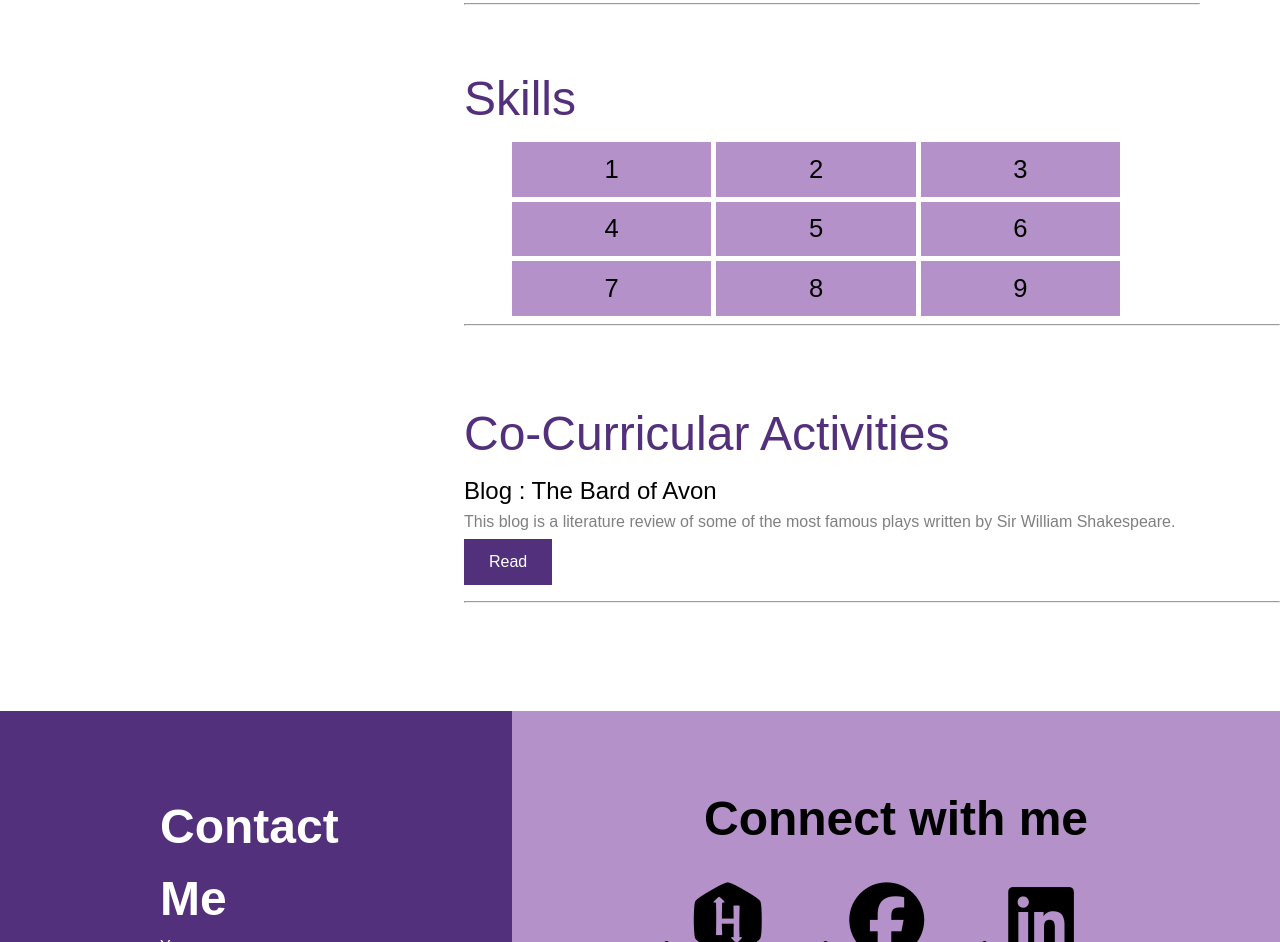
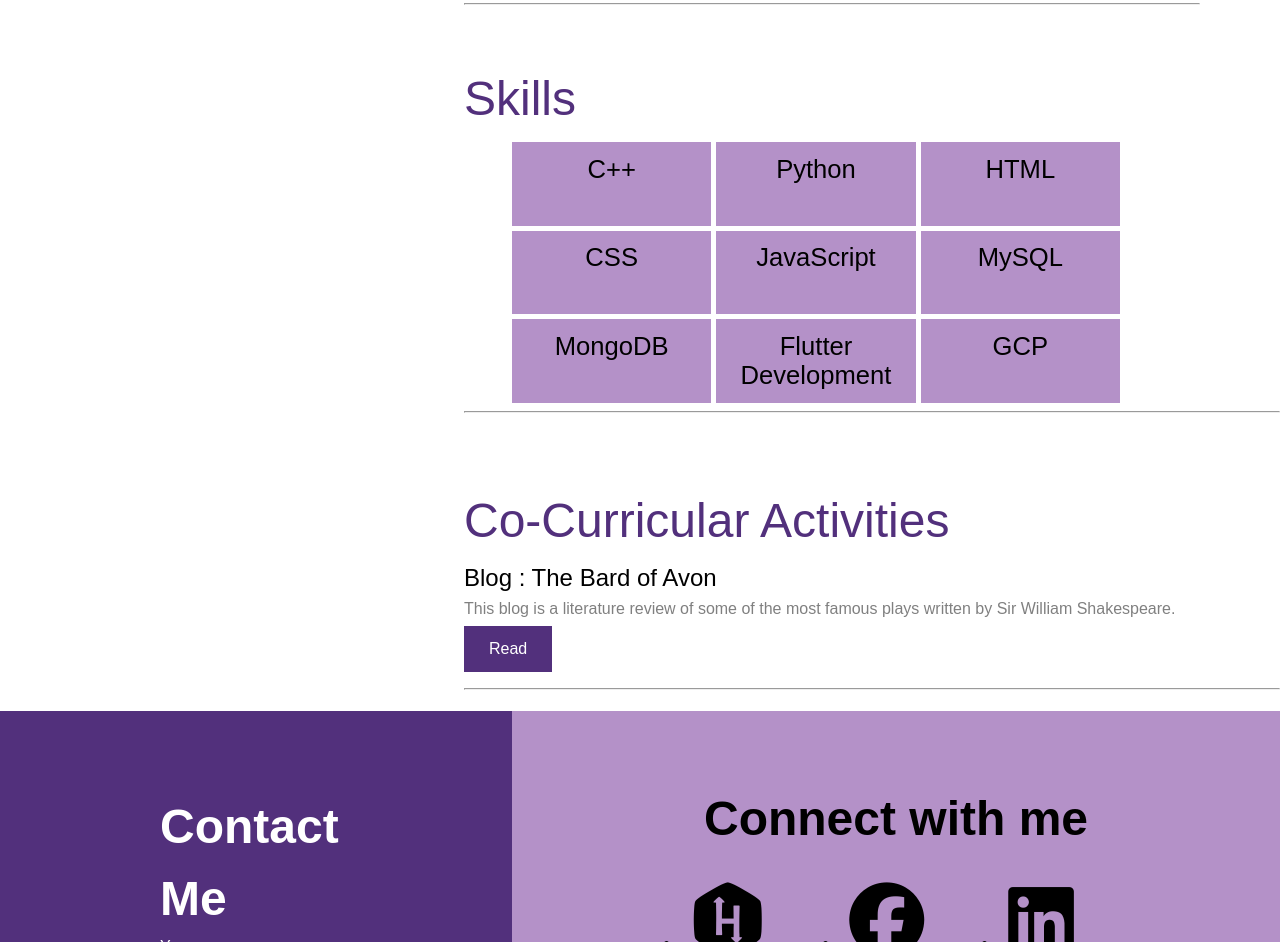
Before and after one commit to tanivy/myporfolio, a plain HTML site: page index.html in a window 1280 px wide. Shown: the part 3977-4919 px from the top of the page. Drawn offline with Linux system fonts and the light colour scheme.

Commit message:
Updated index.html

```diff
--- a/index.html
+++ b/index.html
@@ -4,7 +4,7 @@
     <meta charset="UTF-8">
     <meta http-equiv="X-UA-Compatible" content="IE=edge">
     <meta name="viewport" content="width=device-width, initial-scale=1.0">
-    <title>Document</title>
+    <title>Tanvi Budhabaware</title>
     <link rel="stylesheet" href="style.css">
     <link rel="stylesheet" href="https://cdnjs.cloudflare.com/ajax/libs/font-awesome/4.7.0/css/font-awesome.min.css">
     <script src="https://kit.fontawesome.com/0c5034b4cf.js" crossorigin="anonymous"></script>
@@ -157,15 +157,15 @@
             <div class="info" id="skills">
                 <p class="category">Skills</p>
                 <div id="grid">
-                    <div>1</div>
-                    <div>2</div>
-                    <div>3</div>
-                    <div>4</div>
-                    <div>5</div>
-                    <div>6</div>
-                    <div>7</div>
-                    <div>8</div>
-                    <div>9</div>
+                    <div>C++</div>
+                    <div>Python</div>
+                    <div>HTML</div>
+                    <div>CSS</div>
+                    <div>JavaScript</div>
+                    <div>MySQL</div>
+                    <div>MongoDB</div>
+                    <div>Flutter Development</div>
+                    <div>GCP</div>
                 </div>
                 <p class="clg"> </p>
                 <hr>
```
